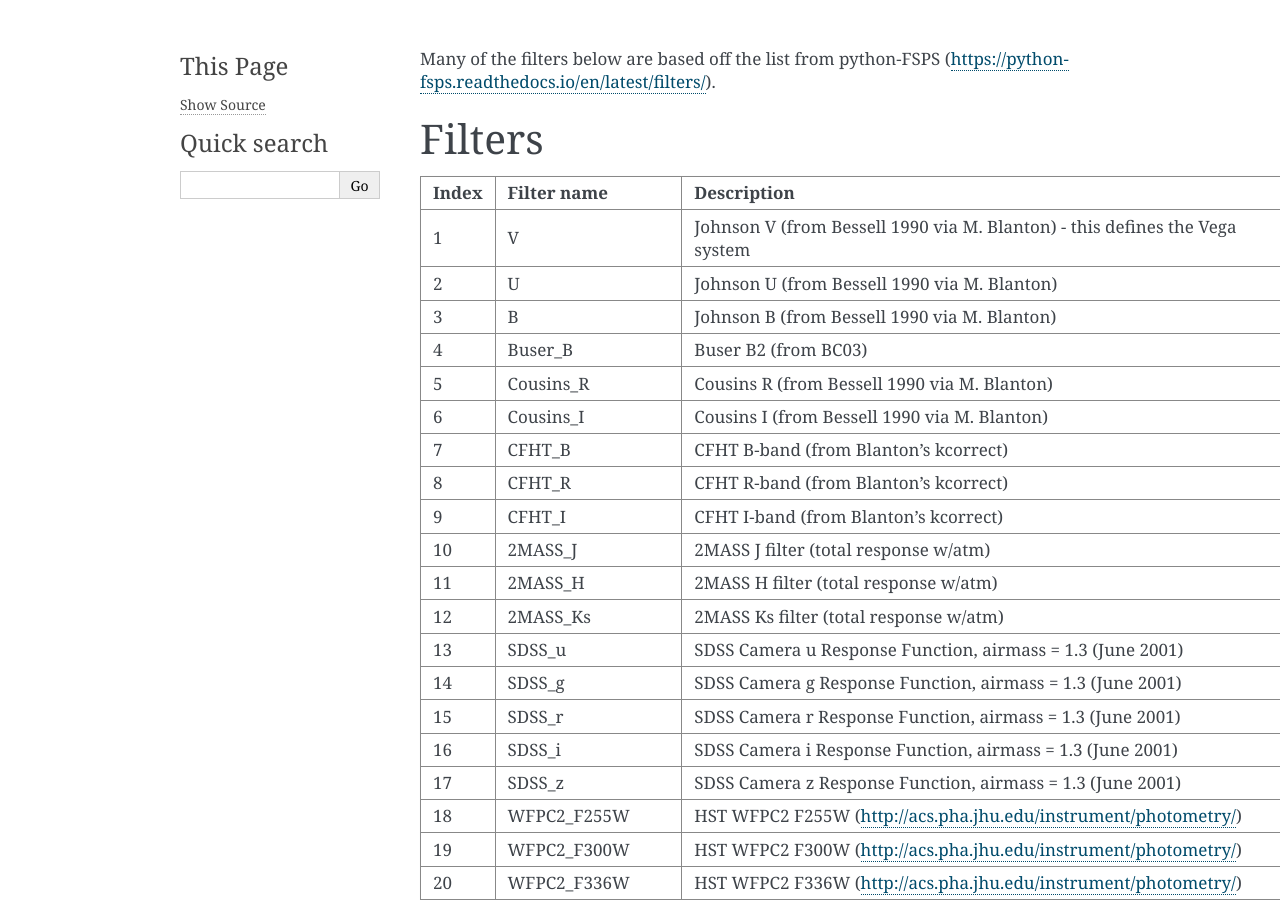
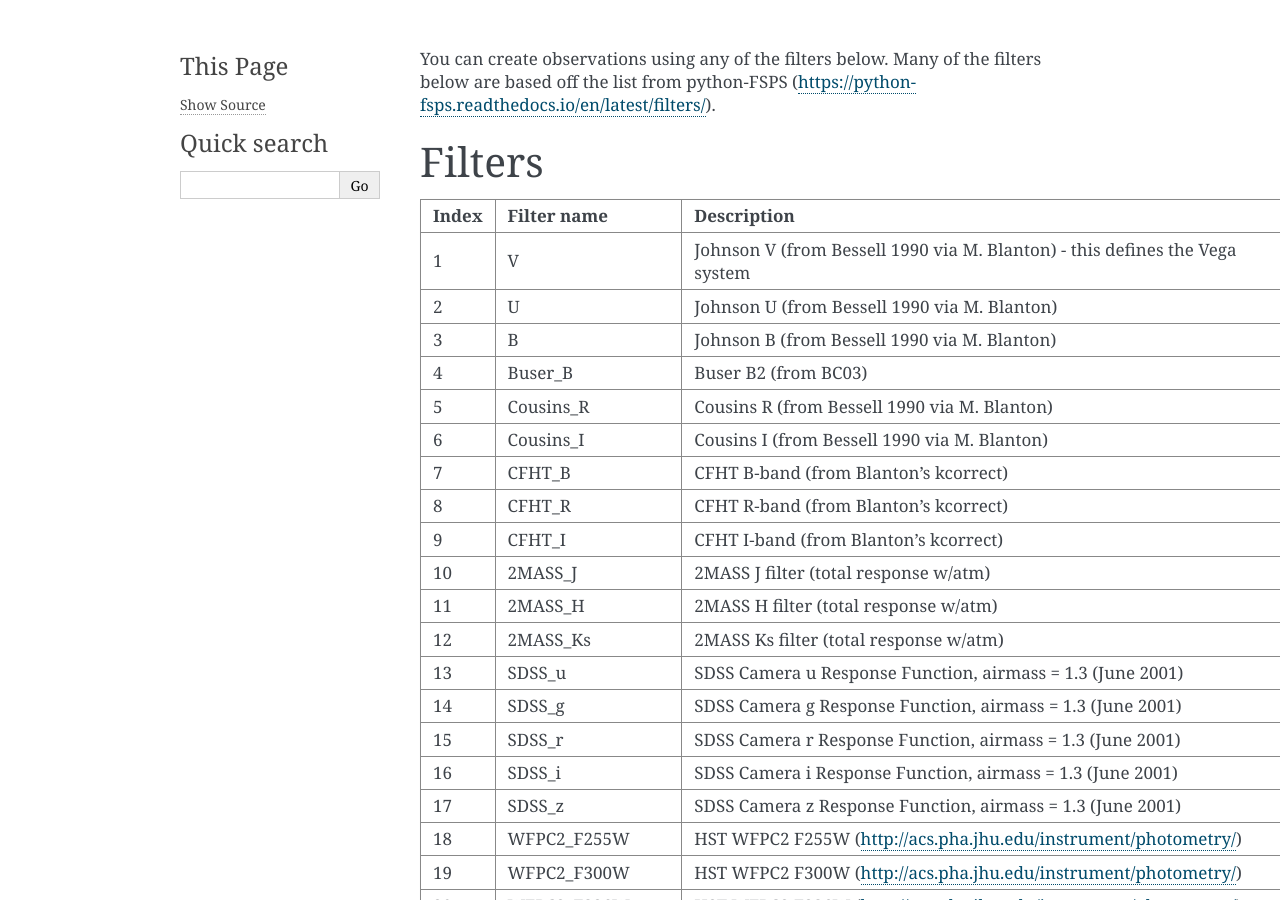
Before and after one commit to pjanul/pymgal, a Sphinx documentation site: the page built from doc/source/filters.rst, in a window 1280 px wide and 900 px high. Built offline with Sphinx 7.4.7, drawn with Linux system fonts in a browser that asks for light colours.

Commit message:
Minor edits

```diff
--- a/doc/source/filters.rst
+++ b/doc/source/filters.rst
@@ -1,7 +1,10 @@
-| Many of the filters below are based off the list from python-FSPS (https://python-fsps.readthedocs.io/en/latest/filters/).
+
+
+| You can create observations using any of the filters below. Many of the filters below are based off the list from python-FSPS (https://python-fsps.readthedocs.io/en/latest/filters/).
 
 
 .. _filters:
+
 Filters
 ============
 
```
